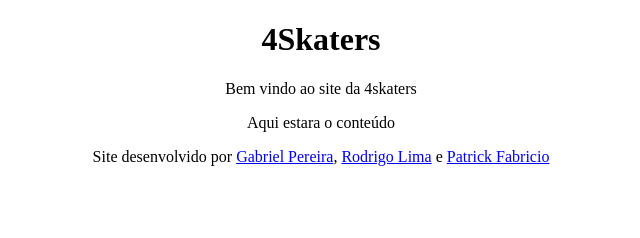
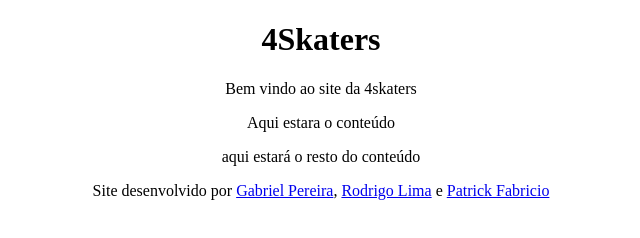
Before and after one commit to PatrickFabricio/1-site4skaters, a plain HTML site: page index.html in a window 1280 px wide. Shown: the whole page, without its empty margins (319-959 px from the left). Drawn offline with Linux system fonts and the light colour scheme.

Commit message:
Update index.html

```diff
--- a/index.html
+++ b/index.html
@@ -16,7 +16,10 @@
         <p>Bem vindo ao site da 4skaters</p>
     </header>
     <main>
-        <p>Aqui estara o conteúdo</p>
+        <section>
+            <p>Aqui estara o conteúdo</p>
+            <p>aqui estará o resto do conteúdo</p>
+        </section>
     </main>
     <footer>
         <p>Site desenvolvido por <a href="https://www.behance.net/pereiragb21" target="_blank">Gabriel Pereira</a>, <a href="https://github.com/RodrigoLima96" target="_blank">Rodrigo Lima</a> e <a href="https://github.com/PatrickFabricio" target="_blank">Patrick Fabricio</a></p>
```
